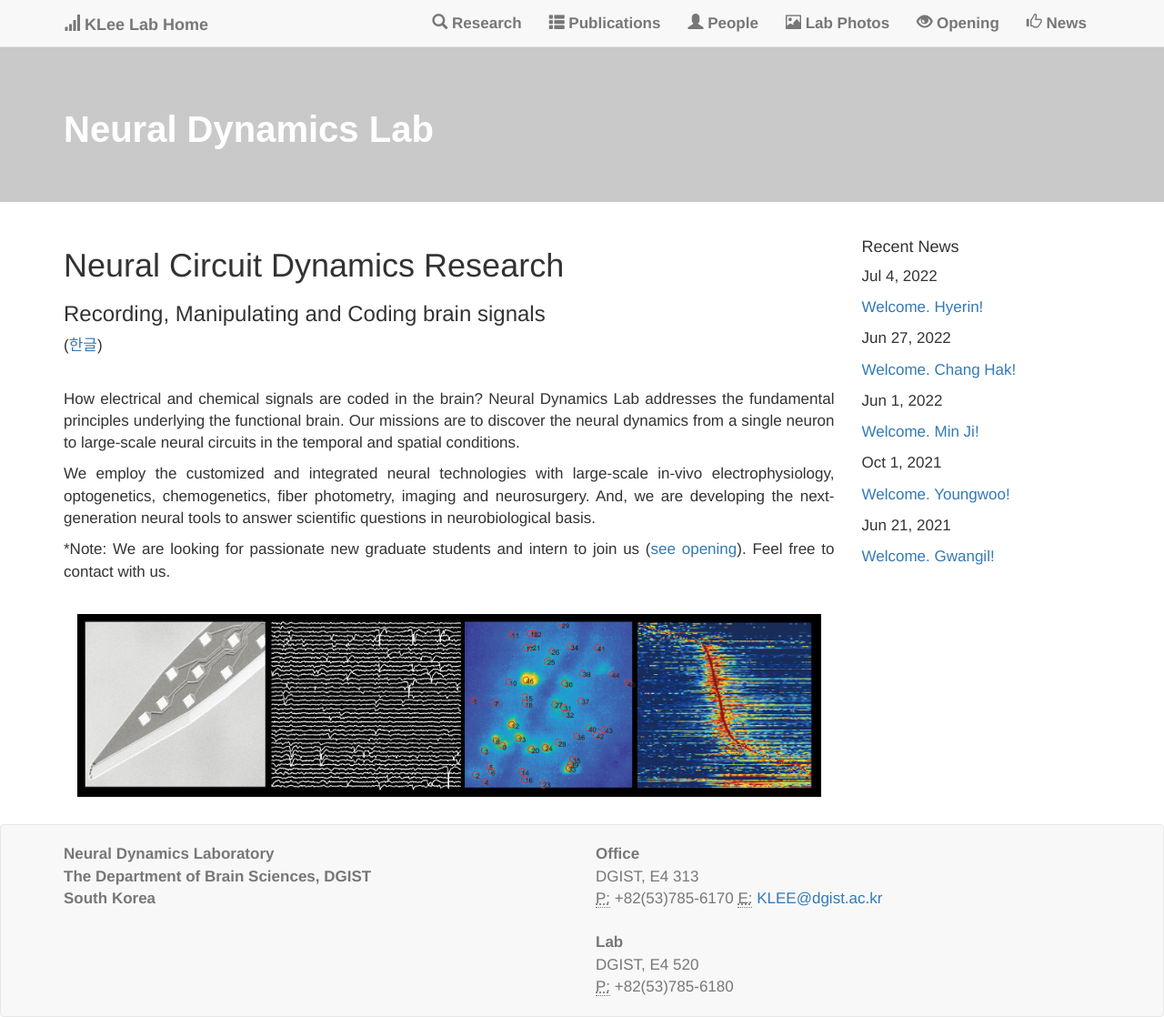
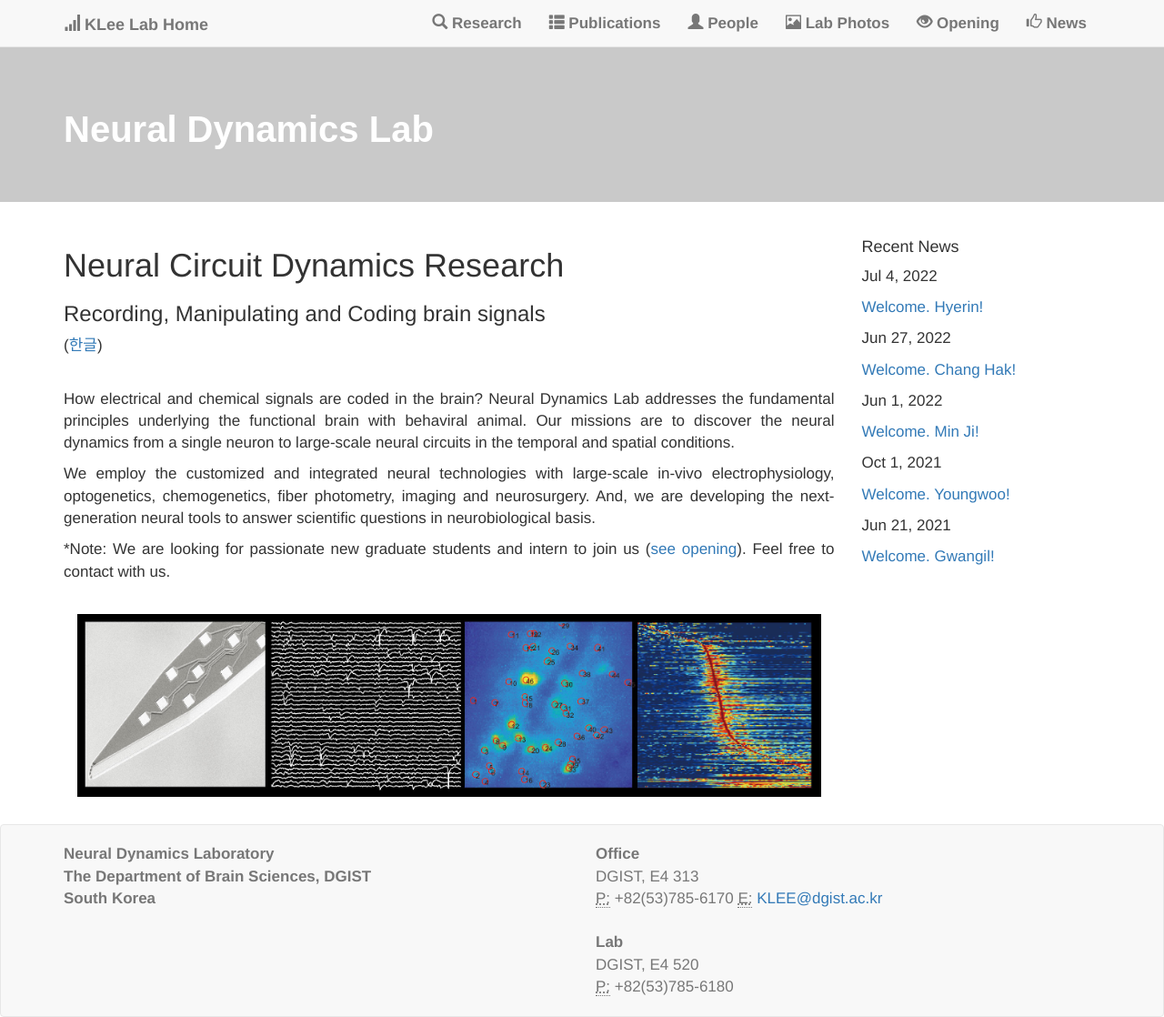
Before and after one commit to kleelab/kleelab.github.io, a Jekyll site: the page built from index.html, in a window 1280 px wide. Shown: the whole page at 91% size. Built offline with Jekyll 4.4.1, drawn with Linux system fonts in a browser that asks for light colours; nearby versions of some CDN libraries; a style sheet for code colours, icons or effects is not loaded.

Commit message:
Update index.html

```diff
--- a/index.html
+++ b/index.html
@@ -16,7 +16,7 @@ layout: home
 <h3>Recording, Manipulating and Coding brain signals</h3>
 <p> (<a href="{{ site.url }}{{ site.baseurl }}/indexK">한글</a>)</p>
 <br>
-<p>How electrical and chemical signals are coded in the brain?  Neural Dynamics Lab addresses the fundamental principles underlying the functional brain. Our missions are to discover the neural dynamics from a single neuron to large-scale neural circuits in the temporal and spatial conditions.</p>
+<p>How electrical and chemical signals are coded in the brain?  Neural Dynamics Lab addresses the fundamental principles underlying the functional brain with behaviral animal. Our missions are to discover the neural dynamics from a single neuron to large-scale neural circuits in the temporal and spatial conditions.</p>
 
 <p>We employ the customized and integrated neural technologies with large-scale in-vivo electrophysiology, optogenetics, chemogenetics, fiber photometry, imaging and neurosurgery. And, we are developing the next-generation neural tools to answer scientific questions in neurobiological basis. </p>
 
```
